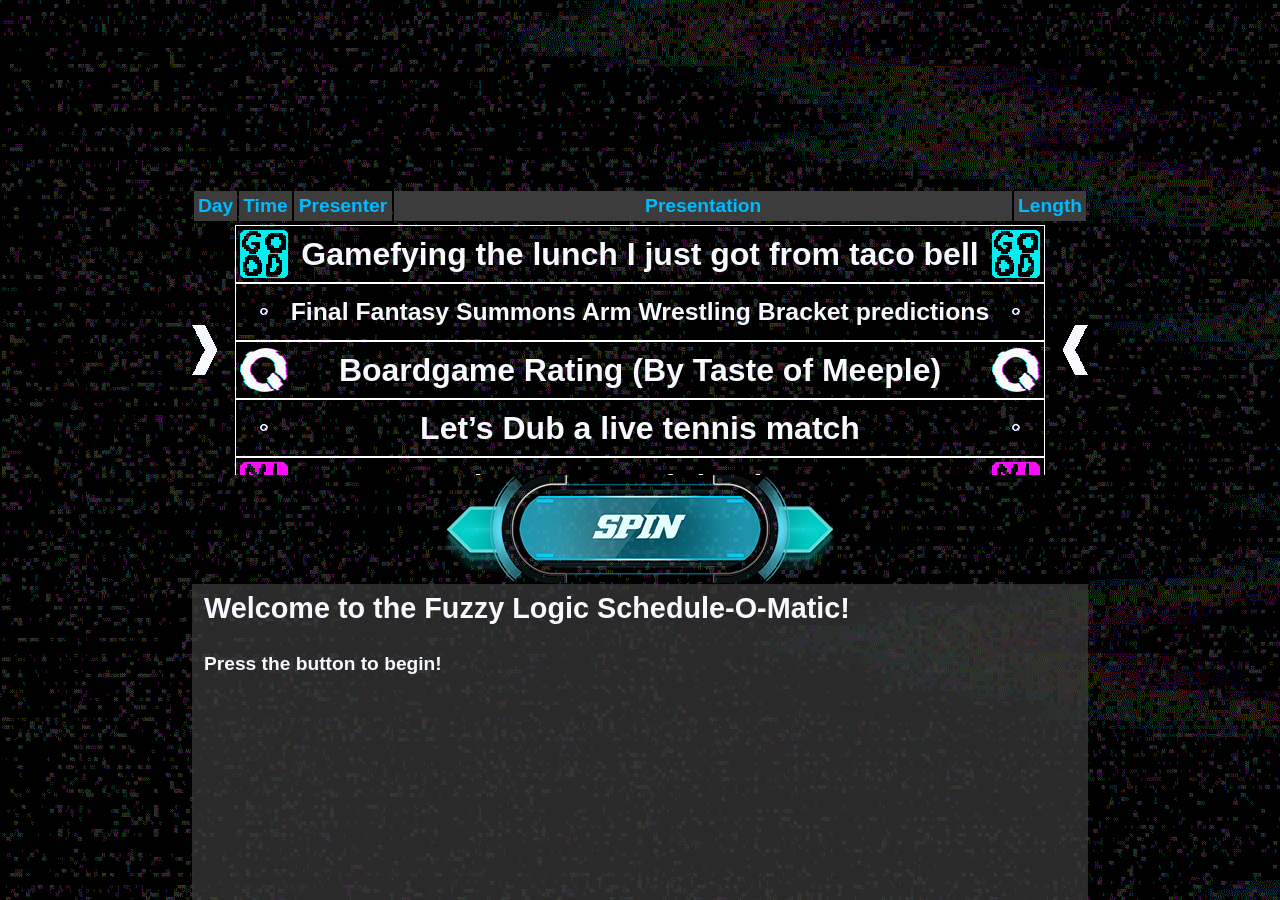
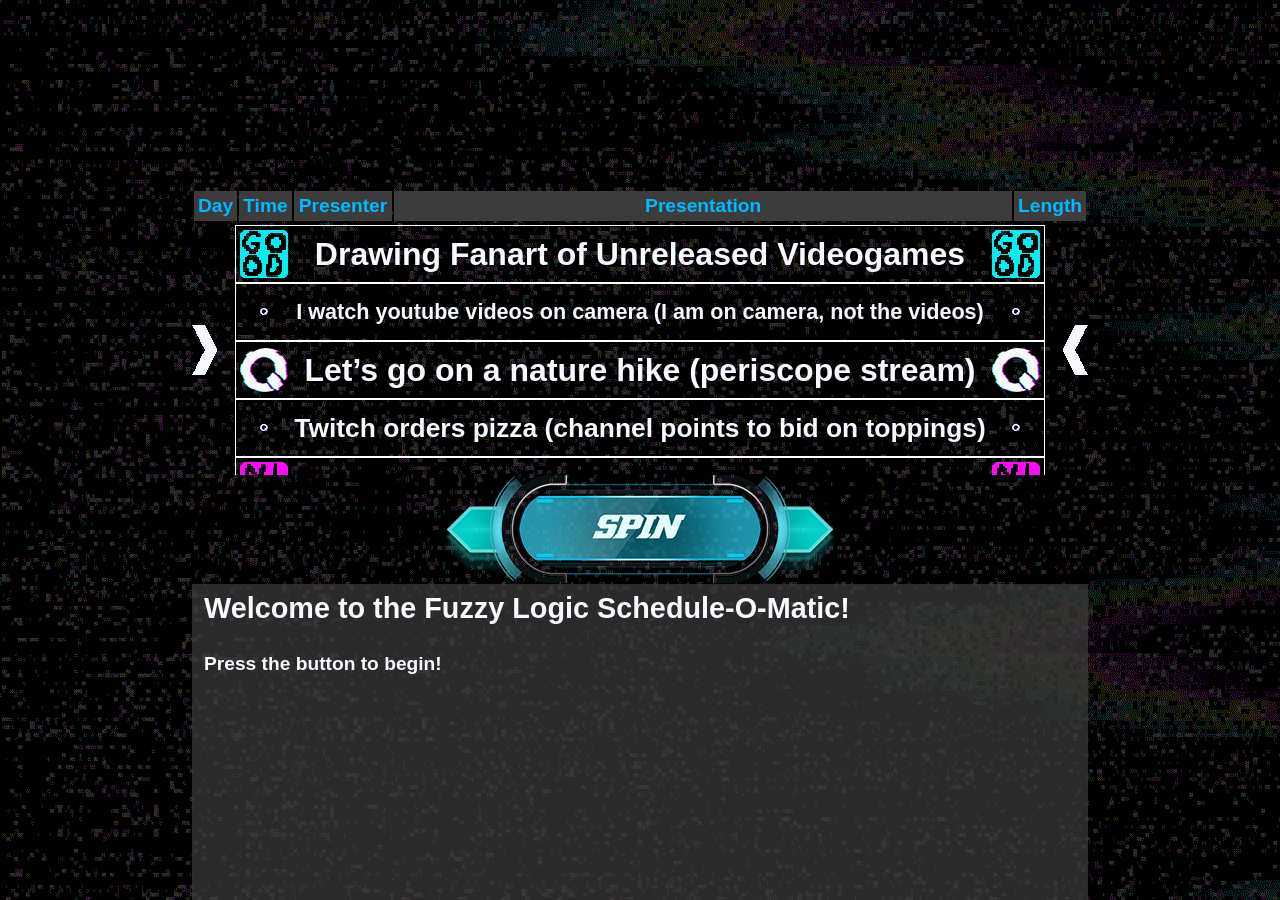
Before and after one commit to devonfae/devonfae.github.io, a Jekyll site: the page ecc/fuzzypicker.html, which Jekyll copies as it is, in a window 1280 px wide. Built offline with Jekyll 4.4.1, drawn with Linux system fonts in a browser that asks for light colours; some of the changed lines change nothing that is shown.

Commit message:
Add files via upload

```diff
--- a/ecc/fuzzypicker.html
+++ b/ecc/fuzzypicker.html
@@ -65,6 +65,15 @@
 <audio id="fanfare9">
   <source src="./sounds/fanfare9.ogg" type="audio/ogg">
 </audio>
+<audio id="fanfare10">
+  <source src="./sounds/fanfare10.wav" type="audio/wav">
+</audio>
+<audio id="fanfare11">
+  <source src="./sounds/fanfare11.wav" type="audio/wav">
+</audio>
+<audio id="fanfare12">
+  <source src="./sounds/fanfare12.wav" type="audio/wav">
+</audio>
 </body>
 <script src="fuzzypicker.js"></script>
 </html>
--- a/ecc/fuzzypicker.js
+++ b/ecc/fuzzypicker.js
@@ -95,7 +95,7 @@
   "Final Fantasy Summons Arm Wrestling Bracket predictions",
   "I Am Going To Acquire Points",
   "Destiny 2 (100%)",
-  "Beatmania IIDX Infinitas as a remixing tool (notes chosen for sound, ignoring note chart)",
+  "Beatmania IIDX Infinitas as a musical instrument",
   "Boardgame Rating (By Taste of Meeple)",
   "Starcraft / Warcraft 3 1p1c ladder matches",
   "Dramatic reading of the Bee Movie script",
@@ -106,19 +106,53 @@
   "Supportive Funky Kong calls you poggers (ASMR) (LARP)",
   "Twitch Plays Street Fighter IV",
   "Let’s play Progress Quest",
-  "Super Mario Bros but each time you jump the window gets smaller",
+  "Super Mario Bros but each time you jump the window shrinks",
   "Let’s Read the EULA",
   "Let’s play Super Mario Bros backwards",
   "Let’s go on a nature hike (periscope stream)",
   "Let’s read the Human Genome",
   "101 crimes you could be committing right now",
   "There was only one bed (live fic writing)",
-  "Enjoy the beautiful Norwegian landscapes aboard the renowned Nordland Line (Nordlandsbanen)",
+  "Enjoy the beautiful Norwegian landscapes aboard the Nordlandsbanen",
   "Demonstrating an algorithm for creating a marathon schedule",
   "Sin and Punishment N64 co-op mode",
   "SNOOPING AS USUAL I SEE (10 hrs)",
   "Teaching dogs poker (no limit hold-em)",
   "Let’s Dub a live tennis match",
+  "Kaizo TASes scored as Olympic gymnastics routines",
+  "Write a song on DK Jungle Beat Bongos",
+  "Twitch presents: 4’33” remixes",
+  "Cake baking: Any% No Flour",
+  "Real Estate Brokering In Monster Infested Realms",
+  "Hamtaro Educational Game- Chat Learn%",
+  "Video Game Starting Screen Mash-Ups",
+  "Idle Dice Roll Until we Get a Yahtzee",
+  "Running with Scissors Low%",
+  "VVVVVVery Good Fan-Made Levels",
+  "VVVVVVery Goni Odce",
+  "Brainstorming Live a Live sequel ('Dead b Dead')",
+  "Watch_C4TS",
+  "Acquiring Prime Scores in Super Mario Bros 3",
+  "Hey You! Pikachu (Otomatone only run)",
+  "Hades RBO (We just play Dante's Inferno)",
+  "Hey I Bet I Could Get This In The Trash Can From Here",
+  "Switch Cartridge Taste Test",
+  "Identifying Famous Works of Art from Quite a Long Way Away (no glasses%)",
+  "My Bird Sucks At Seaman",
+  "Cat Pictures slideshow",
+  "Ranking 150 Gen 1 Pokemon by Fuzziness",
+  "Among Us Any%",
+  "Civilization 1–6 six games one controller",
+  "Defining the Metroidvania",
+  "Let’s Listen to the Red Army Choir",
+  "Grinding to level 99 on slimes while I play unfitting music",
+  "A list of EarthBound enemies I’d like to have as a mom someday",
+  "Let’s Watch all 44 Super Sentai openings in order",
+  "Let’s Watch Pretty Guardian Sailormoon at 10x speed",
+  "Tetris NES any% pacifist WR attempts",
+  "Cloudwatching but with analog TV static",
+  "Let’s figure out how to land this thing before the fuel runs out",
+  "Twitch orders pizza (channel points to bid on toppings)",
 ];
 
 
@@ -225,6 +259,13 @@
 
 function getRandomFakeIdea() {
   let i = Math.floor((Math.random() * fakelist.length));
+  let tries = 8;
+  while ((lastfakenumbers.includes(i)) && (tries > 0)) {
+    i = Math.floor((Math.random() * fakelist.length));
+    tries--;
+  }
+  lastfakenumbers.push(i);
+  lastfakenumbers.shift();
   return fakelist[i];
 }
 
@@ -312,7 +353,7 @@
   if (velocity < 0) {
     clearInterval(animation);
     win();
-  } else if (velocity < 100) {
+  } else if (velocity < 120) {
     velocity -= 1;
   }
   wrapper.style.top = top + "px";
@@ -324,9 +365,9 @@
 let flashcounter = 0;
 function win(){
   flashcounter = 4;
-  let ff = Math.floor(Math.random()*9)+1;
+  let ff = Math.floor(Math.random()*12)+1;
   document.getElementById("fanfare"+ff).play();
-  animation = setInterval(flash, 500);
+  animation = setInterval(flash, 400);
 }
 
 function flash(){
```
Also changed, not shown: 3 other files.
